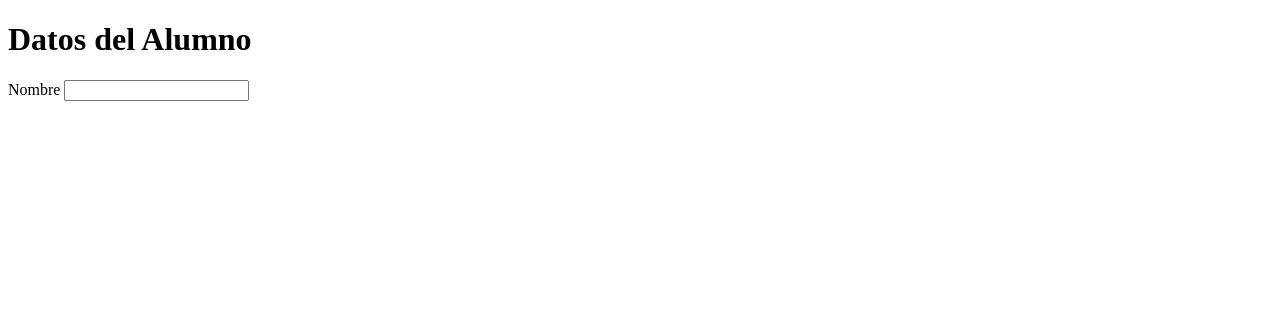
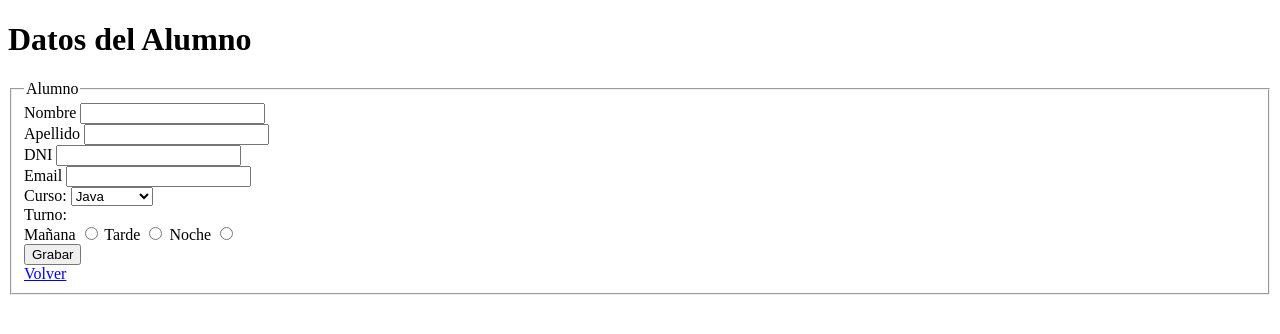
Before and after one commit to sopranodev/23544, a plain HTML site: page alumno.html in a window 1280 px wide. Drawn offline with Linux system fonts and the light colour scheme.

Commit message:
se agregaron datos al formulario alumno.html

```diff
--- a/alumno.html
+++ b/alumno.html
@@ -7,9 +7,68 @@
 </head>
 <body>
     <h1>Datos del Alumno</h1>
-    <form>
-        <label>Nombre</label>
-        <input type="text" id="nombre">
-    </form>
+        <fieldset>
+            <legend>Alumno</legend>
+            <form method="get">
+                <label for="nombre">Nombre</label>
+                <input type="text"
+                    id="nombre"
+                    name="nombre"
+                    required>
+                <br>
+                <label for="apellido">Apellido</label>
+                <input type="text"
+                    id="apellido"
+                    name="apellido"
+                    required>
+                <br>
+                <label for="dni">DNI</label>
+                <input type="text"
+                    id="dni"
+                    maxlength="8"
+                    name="dni"
+                    required>
+                <br>
+                <label for="email">Email</label>
+                <input type="text"
+                    id="email"
+                    name="email"
+                    required>
+                <br>
+                <label for="curso">Curso:</label>
+                <select id="curso" name="curso" required>
+                    <option>PHP</option>
+                    <option>Javascript</option>
+                    <option>Python</option>
+                    <option selected>Java</option>
+                </select>
+                <br>
+                <!--Radios-->
+                <label for="turno">Turno:</label>
+                <br>
+                <label for="maniana">Mañana</label>
+                <input type="radio"
+                    id="maniana"
+                    name="turno"
+                    value="maniana"
+                    required>
+                <label for="tarde">Tarde</label>
+                <input type="radio"
+                    id="tarde"
+                    name="turno"
+                    value="tarde"
+                    required>
+                <label for="noche">Noche</label>
+                <input type="radio"
+                    id="noche"
+                    name="turno"
+                    value="noche"
+                    required>
+                <br>
+                <button type="submit">Grabar</button>
+            </form>
+            <a href="tablas.html">Volver</a>
+        </fieldset>
+
 </body>
 </html>
```
